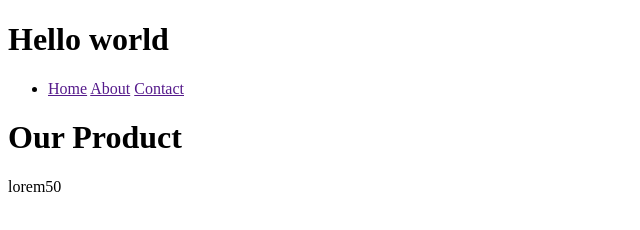
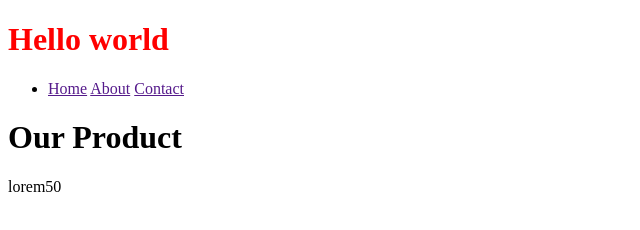
Before and after one commit to safarovjavohir/onlinestore, a plain HTML site: page index.html in a window 1280 px wide. Shown: the whole page, without its empty margins (0-640 px from the left). Drawn offline with Linux system fonts and the light colour scheme.

Commit message:
Update index.html

```diff
--- a/index.html
+++ b/index.html
@@ -9,7 +9,7 @@
 </head>
 <body>
     <header>
-        <h1>Hello world</h1>
+        <h1 style="color: red;">Hello world</h1>
         <nav>
             <ul>
                 <li>
```
